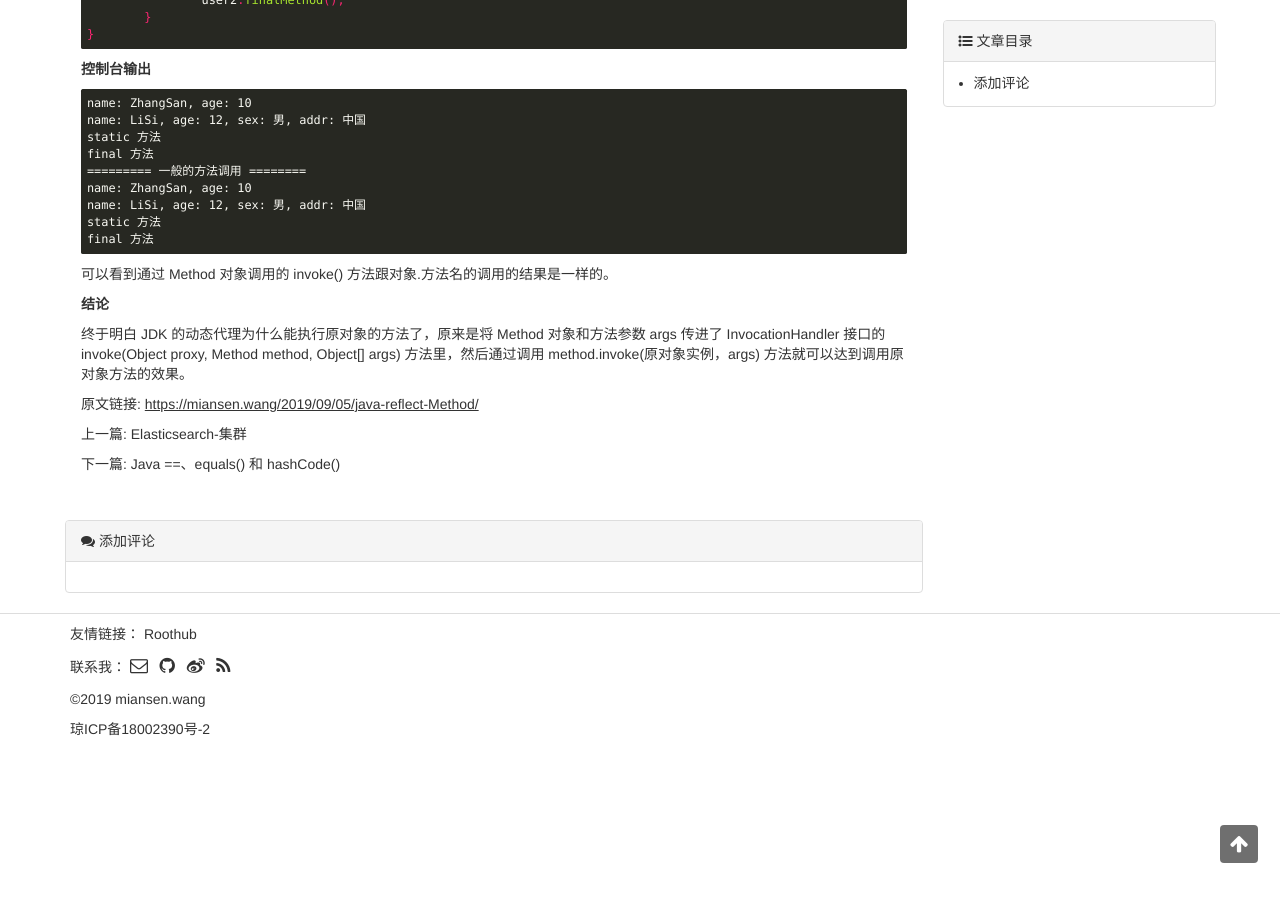
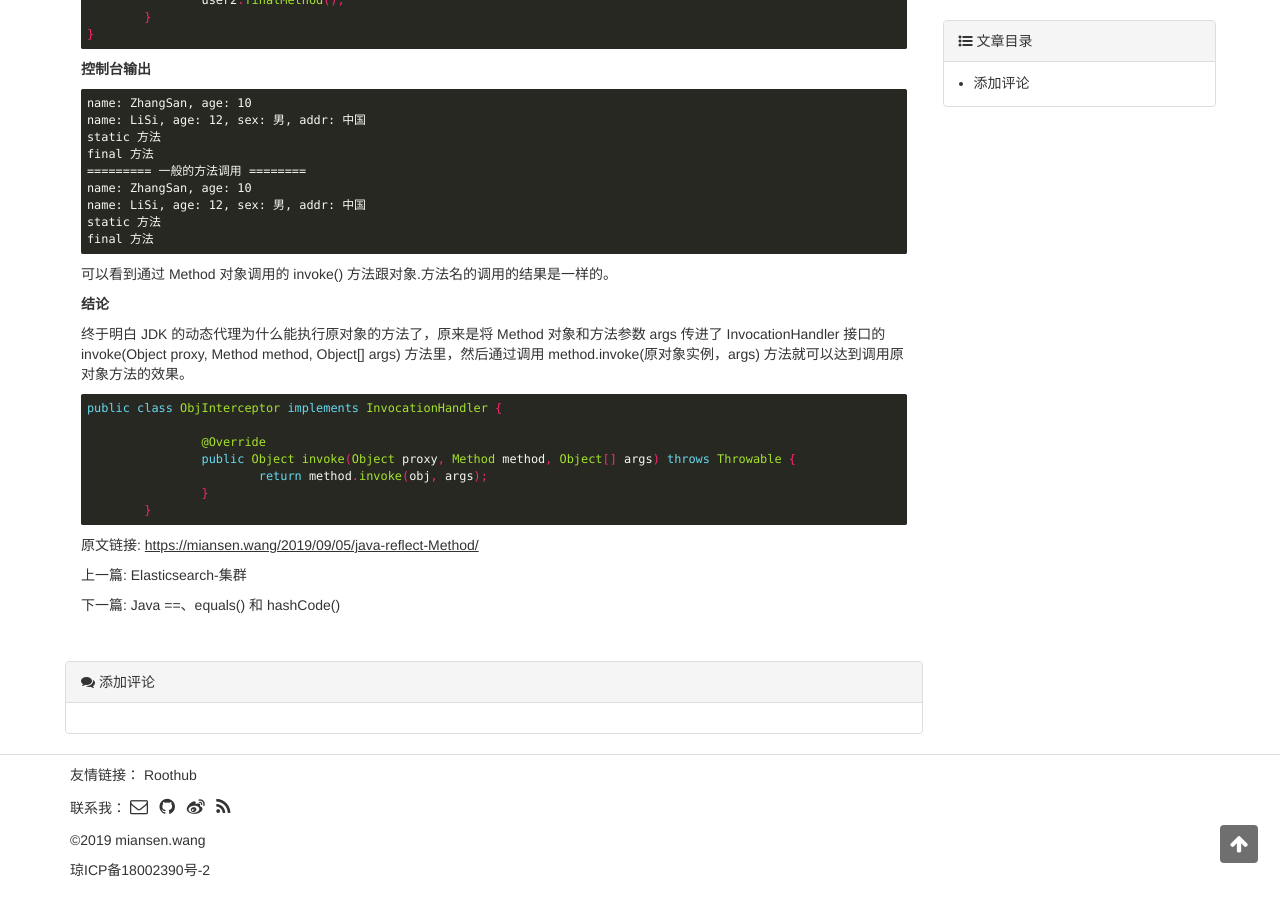
Before and after one commit to miansen/miansen.github.io, a Jekyll site: the page built from _posts/2019-09-05-java-reflect-Method.md, in a window 1280 px wide and 900 px high, scrolled down 1730 px. Built offline with Jekyll 4.4.1, drawn with Linux system fonts in a browser that asks for light colours; comment, search, counter and statistics services are not loaded.

Commit message:
update 2019-09-05-java-reflect-Method.md

````diff
--- a/_posts/2019-09-05-java-reflect-Method.md
+++ b/_posts/2019-09-05-java-reflect-Method.md
@@ -9,9 +9,6 @@ author: 龙德
 
 * content
 {:toc}
-
-
-
 
 **一个简简单单的 User 类**
 
@@ -129,3 +126,13 @@ final 方法
 **结论**
 
 终于明白 JDK 的动态代理为什么能执行原对象的方法了，原来是将 Method 对象和方法参数 args 传进了 InvocationHandler 接口的 invoke(Object proxy, Method method, Object[] args) 方法里，然后通过调用 method.invoke(原对象实例，args) 方法就可以达到调用原对象方法的效果。
+
+```java
+public class ObjInterceptor implements InvocationHandler {
+
+		@Override
+		public Object invoke(Object proxy, Method method, Object[] args) throws Throwable {
+			return method.invoke(obj, args);
+		}
+	}
+```
````
